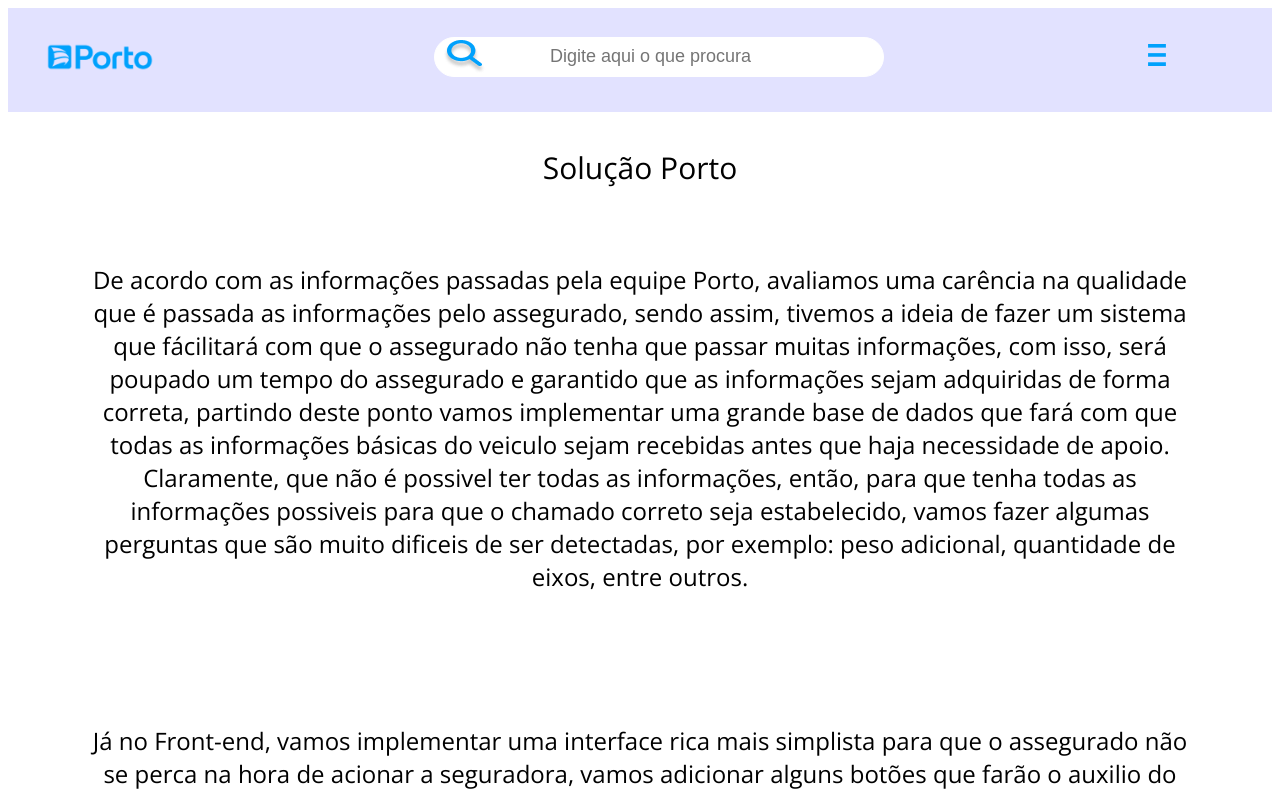
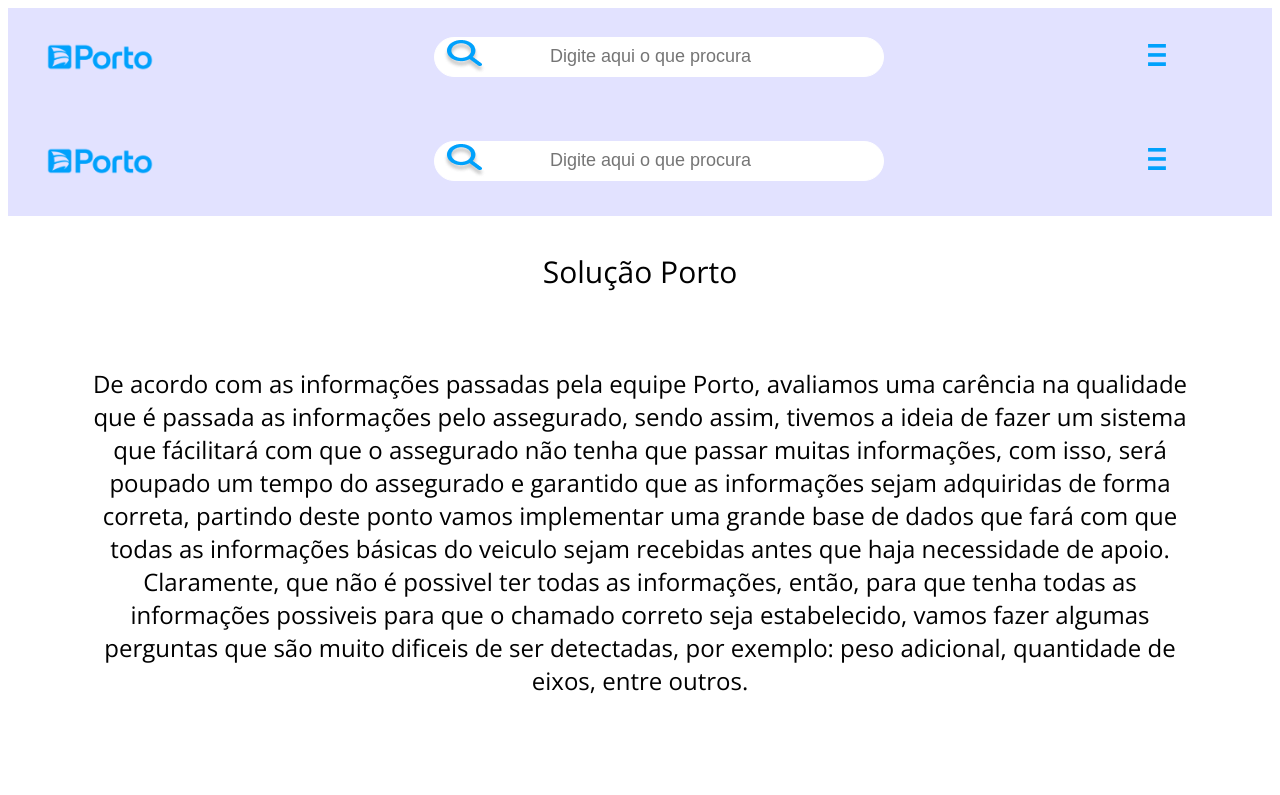
Before and after one commit to DaniloMendonca08/Sprint4-AjudaWebPorto, a Next.js app: page / in a window 1280 px wide. Shown: the top 795 px of the page. Built offline with nearby package versions, Linux system fonts and the light colour scheme.

Commit message:
ajustes-page-layout

```diff
--- a/src/app/page.tsx
+++ b/src/app/page.tsx
@@ -10,7 +10,7 @@
 export default function Home() {
   return (
     <>
-    <BodyPagPrincipal />
+    <SolucaoPorto />
     </>
   )
 }
```
